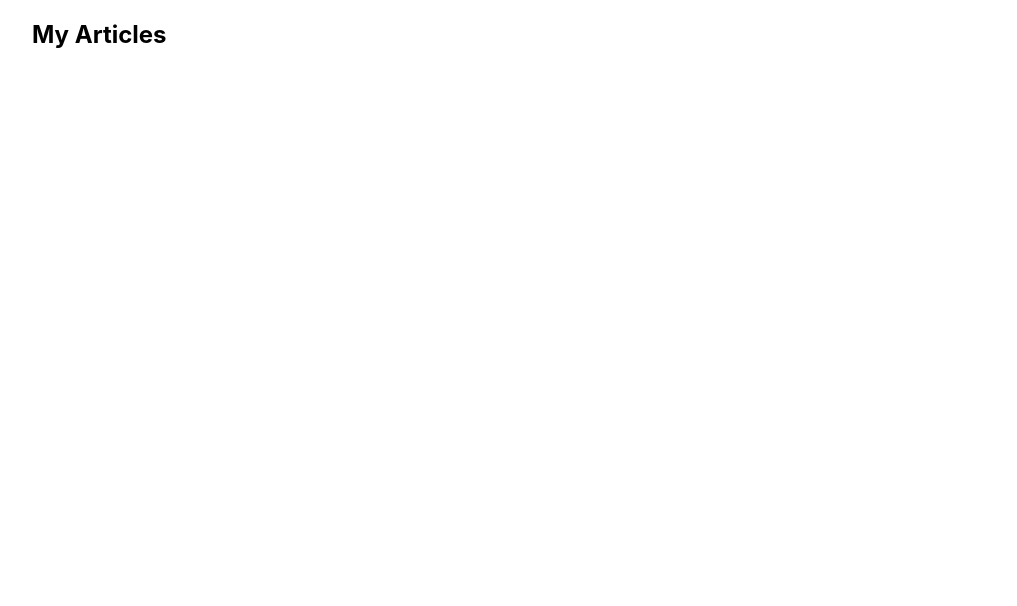
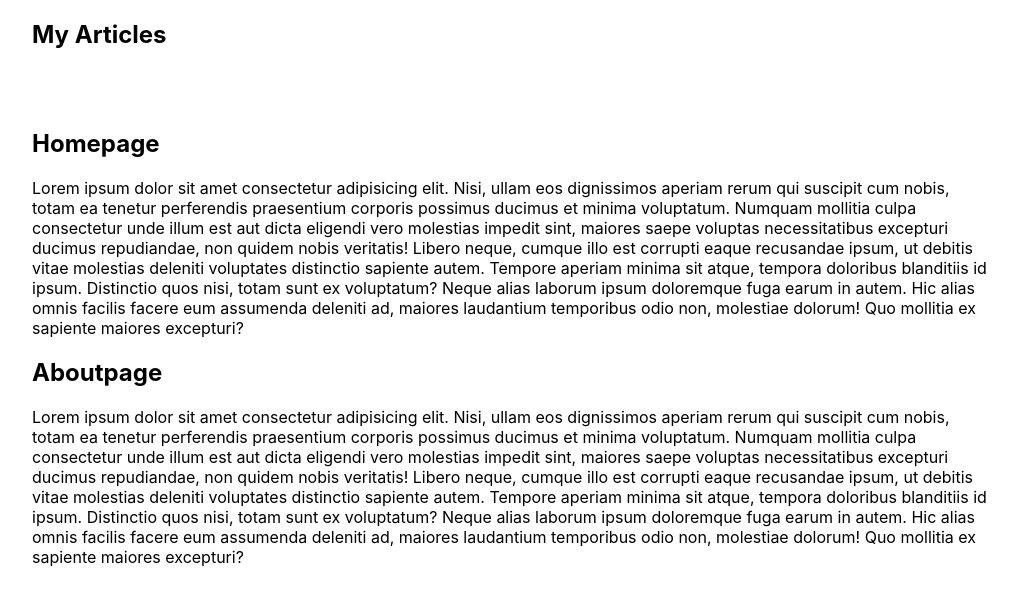
Before and after one commit to zeek-mansur/MultiPage-Site-, a React (Create React App) app: page /about in a window 1280 px wide. Shown: the top 606 px of the page, without its empty margins (128-1145 px from the left). Built offline with nearby package versions, Linux system fonts and the light colour scheme.

Commit message:
React Router and Pages Setup

```diff
--- a/package.json
+++ b/package.json
@@ -8,6 +8,7 @@
     "@testing-library/user-event": "^13.5.0",
     "react": "^18.2.0",
     "react-dom": "^18.2.0",
+    "react-router-dom": "5.1",
     "react-scripts": "5.0.1",
     "web-vitals": "^2.1.4"
   },
--- a/src/App.js
+++ b/src/App.js
@@ -1,13 +1,30 @@
 
 import './App.css';
+import {BrowserRouter, Route} from 'react-router-dom'
+import Home from './pages/Home';
+import About from './pages/About';
+import Contact from './pages/Contact';
 
 function App() {
   return (
     <div className="App">
+      <BrowserRouter>
       <nav>
         <h1>My Articles</h1>
       </nav>
+
+      <Route path="/">
+        <Home />
+      </Route>
+      <Route path="/about">
+        <About />
+      </Route>
+      <Route path="/contact">
+        <Contact />
+      </Route>
+      </BrowserRouter>
     </div>
+
   );
 }
 
--- /dev/null
+++ b/src/pages/About.js
@@ -0,0 +1,9 @@
+
+export default function About() {
+  return (
+    <div>
+        <h2>Aboutpage</h2>
+        <p>Lorem ipsum dolor sit amet consectetur adipisicing elit. Nisi, ullam eos dignissimos aperiam rerum qui suscipit cum nobis, totam ea tenetur perferendis praesentium corporis possimus ducimus et minima voluptatum. Numquam mollitia culpa consectetur unde illum est aut dicta eligendi vero molestias impedit sint, maiores saepe voluptas necessitatibus excepturi ducimus repudiandae, non quidem nobis veritatis! Libero neque, cumque illo est corrupti eaque recusandae ipsum, ut debitis vitae molestias deleniti voluptates distinctio sapiente autem. Tempore aperiam minima sit atque, tempora doloribus blanditiis id ipsum. Distinctio quos nisi, totam sunt ex voluptatum? Neque alias laborum ipsum doloremque fuga earum in autem. Hic alias omnis facilis facere eum assumenda deleniti ad, maiores laudantium temporibus odio non, molestiae dolorum! Quo mollitia ex sapiente maiores excepturi?</p>
+    </div>
+  )
+}
--- /dev/null
+++ b/src/pages/Contact.js
@@ -0,0 +1,10 @@
+
+export default function Contact() {
+  return (
+    <div>
+        <h2>Contactpage</h2>
+        <p>Lorem ipsum dolor sit amet consectetur adipisicing elit. Nisi, ullam eos dignissimos aperiam rerum qui suscipit cum nobis, totam ea tenetur perferendis praesentium corporis possimus ducimus et minima voluptatum. Numquam mollitia culpa consectetur unde illum est aut dicta eligendi vero molestias impedit sint, maiores saepe voluptas necessitatibus excepturi ducimus repudiandae, non quidem nobis veritatis! Libero neque, cumque illo est corrupti eaque recusandae ipsum, ut debitis vitae molestias deleniti voluptates distinctio sapiente autem. Tempore aperiam minima sit atque, tempora doloribus blanditiis id ipsum. Distinctio quos nisi, totam sunt ex voluptatum? Neque alias laborum ipsum doloremque fuga earum in autem. Hic alias omnis facilis facere eum assumenda deleniti ad, maiores laudantium temporibus odio non, molestiae dolorum! Quo mollitia ex sapiente maiores excepturi?</p>
+
+    </div>
+  )
+}
--- /dev/null
+++ b/src/pages/Home.js
@@ -0,0 +1,10 @@
+
+
+export default function Home() {
+  return (
+    <div>
+      <h2>Homepage</h2>
+      <p>Lorem ipsum dolor sit amet consectetur adipisicing elit. Nisi, ullam eos dignissimos aperiam rerum qui suscipit cum nobis, totam ea tenetur perferendis praesentium corporis possimus ducimus et minima voluptatum. Numquam mollitia culpa consectetur unde illum est aut dicta eligendi vero molestias impedit sint, maiores saepe voluptas necessitatibus excepturi ducimus repudiandae, non quidem nobis veritatis! Libero neque, cumque illo est corrupti eaque recusandae ipsum, ut debitis vitae molestias deleniti voluptates distinctio sapiente autem. Tempore aperiam minima sit atque, tempora doloribus blanditiis id ipsum. Distinctio quos nisi, totam sunt ex voluptatum? Neque alias laborum ipsum doloremque fuga earum in autem. Hic alias omnis facilis facere eum assumenda deleniti ad, maiores laudantium temporibus odio non, molestiae dolorum! Quo mollitia ex sapiente maiores excepturi?</p>
+    </div>
+  )
+}
```
Also changed, not shown: 1 other file (tests, documents, lock files or other folders).
